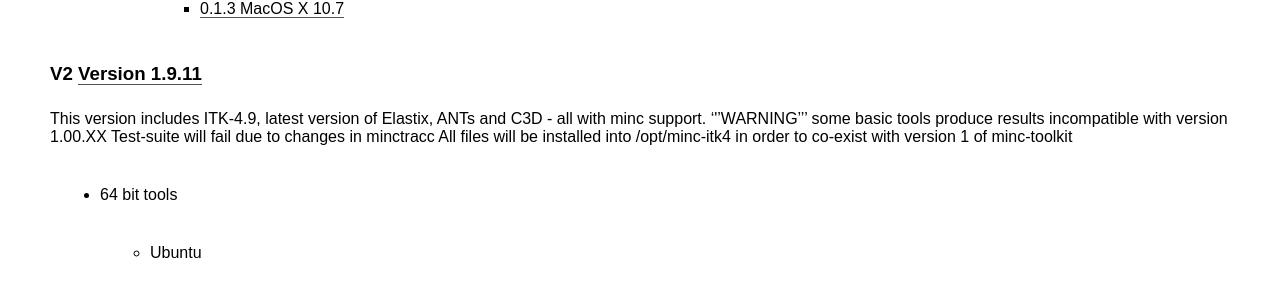
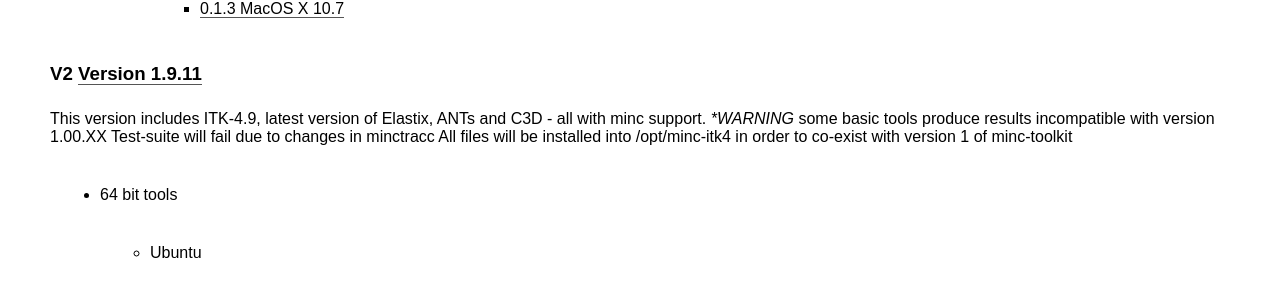
Before and after one commit to BIC-MNI/BIC-MNI.github.io, a Jekyll site: the page built from index.md, in a window 1280 px wide and 1400 px high, scrolled down 2360 px. Shown: the part 150-452 px from the top of the window. Built offline with Jekyll 4.4.1, drawn with Linux system fonts in a browser that asks for light colours; some web fonts are replaced; some of the changed text lies outside the part shown.

Commit message:
Fixed markup

```diff
--- a/index.md
+++ b/index.md
@@ -11,7 +11,6 @@
 Contact @vfonov, @andrewjanke or @rdvincent if you have any questions
 
 ## MINC Tool Kit
-
 This toolkit contains most of the commonly used minc tools in one precompiled 32 and 64bit binary packages of Debian, Ubuntu, RedHat and Mac OS X.
 It includes most of the standard minc tools, Display, Register and a  basic image processing pipeline based on the one developed for NIHPD
 project (standard_pipeline.pl) Everything is currently installed in /opt/minc , to avoid conflict with standard /usr/local/bic location.
@@ -24,7 +23,6 @@
   Also includes new experimental software based on ITK 4.XX and latest versions of ANTS,Elastix and C3D.
   Use this version if you are interested in the latest versions of ANTs and Elastix or running more recent software pipelines
   (in particular patch-based segmentation).
-
 
 ### [Version 1.0.08](#1.0.08) (currently stable)
 - 64 bit tools
@@ -44,7 +42,7 @@
   * MacOS X
     * [1.0.08 MacOS X 10.7](http://packages.bic.mni.mcgill.ca/minc-toolkit/MacOSX/minc-toolkit-1.0.08-20160205-Darwin-10.7-x86_64.dmg)
     * [1.0.08 MacOS X 10.11](http://packages.bic.mni.mcgill.ca/minc-toolkit/MacOSX/minc-toolkit-1.0.08-20160205-Darwin-10.11-x86_64.dmg)
-- 32 bit tools '''Caveat Emptor:''' Unfortunately, currently @@mincbeast@@ is unable to run in 32bit mode properly, so @@standard_pipelene.pl@@ will fail (and the test-suite will also fail).
+- 32 bit tools **Caveat Emptor:** Unfortunately, currently `mincbeast` is unable to run in 32bit mode properly, so `standard_pipelene.pl` will fail (and the test-suite will also fail).
   * Ubuntu
     * [1.0.08 Ubuntu 10.04 or later](http://packages.bic.mni.mcgill.ca/minc-toolkit/Debian/minc-toolkit-1.0.08-20160205-Ubuntu_10.04-i686.deb)
     * [1.0.08 Ubuntu 12.04 or later](http://packages.bic.mni.mcgill.ca/minc-toolkit/Debian/minc-toolkit-1.0.08-20160205-Ubuntu_12.04-i686.deb)
@@ -69,7 +67,7 @@
 
 ### V2 [Version 1.9.11](#1.9.11)
 This version includes ITK-4.9, latest version of Elastix, ANTs and C3D - all with minc support.
-'''WARNING''' some basic tools produce results incompatible with version 1.00.XX Test-suite will fail due to changes in minctracc
+**WARNING* some basic tools produce results incompatible with version 1.00.XX Test-suite will fail due to changes in minctracc
 All files will be installed into /opt/minc-itk4 in order to co-exist with version 1 of minc-toolkit
 
 * 64 bit tools
@@ -99,7 +97,7 @@
     * [1.9.11 tar.bz2 archive](http://packages.bic.mni.mcgill.ca/minc-toolkit/minc-toolkit-v2-1.9.11-20160202.tar.bz2)
 
 ### Previous versions
-Previous versions are archived in [[http://packages.bic.mni.mcgill.ca/minc-toolkit/]]
+Previous versions are archived in [http://packages.bic.mni.mcgill.ca/minc-toolkit/](http://packages.bic.mni.mcgill.ca/minc-toolkit/)
 
 ### Installing
 #### On Debian/Ubuntu
```
Also changed, not shown: other parts of index.md (+1 -1 lines).
